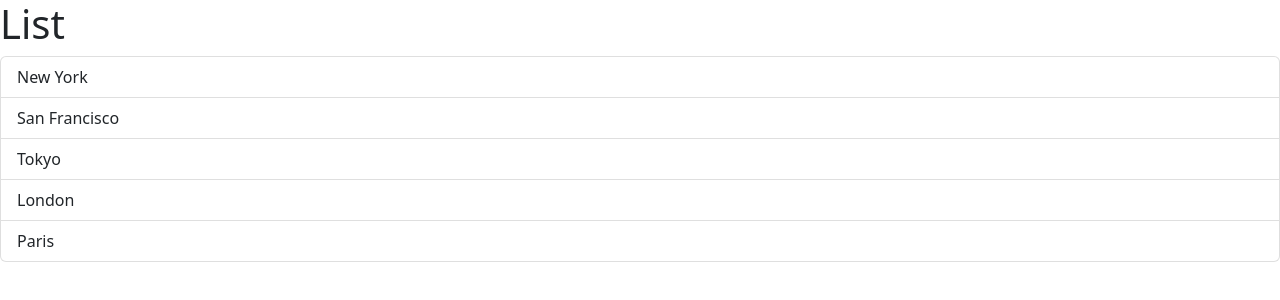
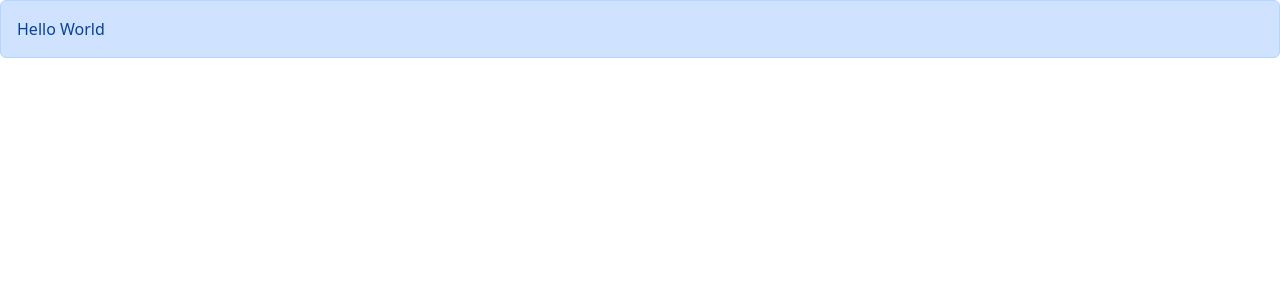
Before and after one commit to Abhishekbhard/react-app, a React (Vite) app: page / in a window 1280 px wide. Shown: the top 300 px of the page. Built offline with nearby package versions, Linux system fonts and the light colour scheme.

Commit message:
11 Passing Children

```diff
--- a/src/App.tsx
+++ b/src/App.tsx
@@ -1,13 +1,11 @@
-import ListGroup from "./components/ListGroup";
-const items = ["New York", "San Francisco", "Tokyo", "London", "Paris"];
-const handleSelectItem = (item: string) => {
-  console.log(item);
-};
+import Alert from "./components/Alert";
 
 function App() {
   return (
     <div>
-      <ListGroup items={items} heading="List" onSelectItem={handleSelectItem} />
+      <Alert>
+        Hello <span>World</span>
+      </Alert>
     </div>
   );
 }
--- /dev/null
+++ b/src/components/Alert.tsx
@@ -0,0 +1,9 @@
+import { ReactNode } from "react";
+interface Props {
+  children: ReactNode;
+}
+const Alert = ({ children }: Props) => {
+  return <div className="alert alert-primary">{children}</div>;
+};
+
+export default Alert;
```
